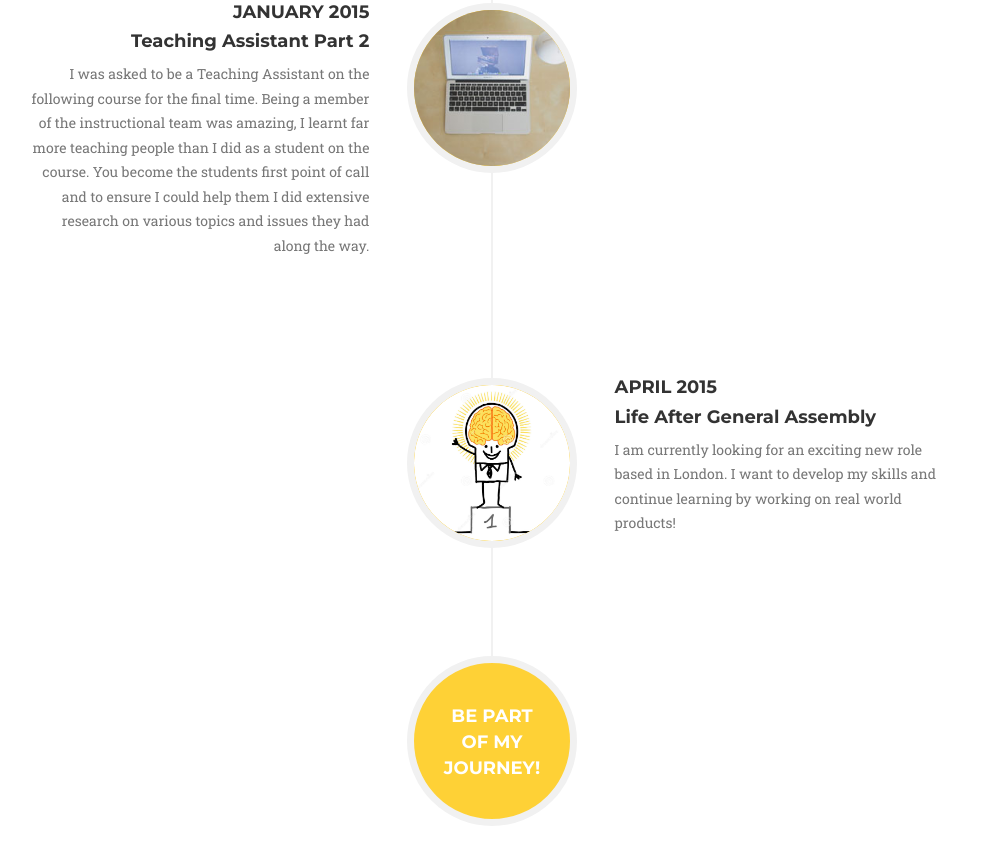
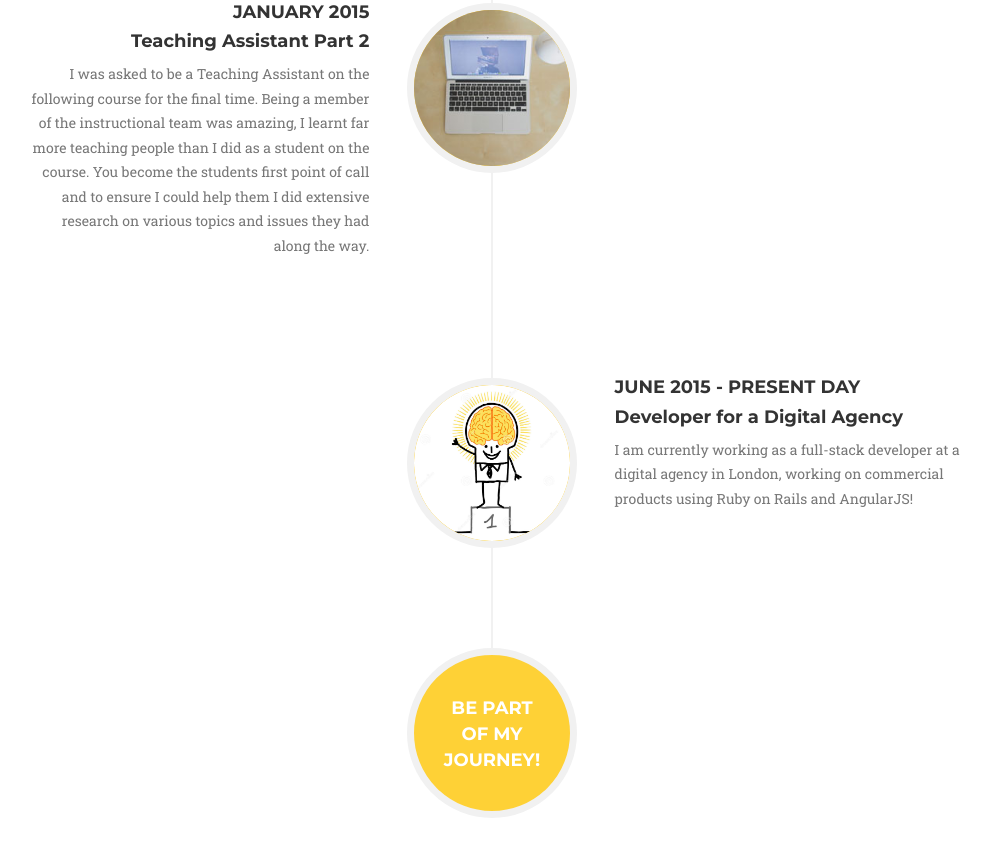
Before and after one commit to ThatTobMate/Basic-Portfolio, a plain HTML site: page index.html in a window 1280 px wide. Shown: the part 1750-2607 px from the top of the page, without its empty margins (148-1138 px from the left). Drawn offline with nearby package versions, Linux system fonts and the light colour scheme; a web font is replaced by a local one.

Commit message:
site changes

```diff
--- a/index.html
+++ b/index.html
@@ -126,7 +126,7 @@
             <div class="row">
                 <div class="col-lg-12 text-center">
                     <h2 class="section-heading">About</h2>
-                    <h3 class="section-subheading text-muted">Below is a short timeline of my journey as a developer so far.  I am really excited to get some commercial experience as a developer and work with a great team to help bring my skills forward and be a part of something that millions of people use. Links to my social media accounts can be found at the bottom of the page. To download my CV click <strong><a href="res/MyCV.pdf" download="Tobias Hale CV">here</a></strong>.</h3>
+                    <h3 class="section-subheading text-muted">Below is a short timeline of my journey as a developer so far.  I am really excited to get some commercial experience as a developer and work with a great team to help bring my skills forward and be a part of something that millions of people use. Links to my social media accounts can be found at the bottom of the page. To download my CV click <strong><a href="res/CV.pdf" download="Tobias Hale CV">here</a></strong>.</h3>
                 </div>
             </div>
             <div class="row">
@@ -180,11 +180,11 @@
                             </div>
                             <div class="timeline-panel">
                                 <div class="timeline-heading">
-                                    <h4>April 2015</h4>
-                                    <h4 class="subheading">Life After General Assembly</h4>
+                                    <h4>June 2015 - Present Day</h4>
+                                    <h4 class="subheading">Developer for a Digital Agency </h4>
                                 </div>
                                 <div class="timeline-body">
-                                    <p class="text-muted">I am currently looking for an exciting new role based in London. I want to develop my skills and continue learning by working on real world products!</p>
+                                    <p class="text-muted">I am currently working as a full-stack developer at a digital agency in London, working on commercial products using Ruby on Rails and AngularJS!</p>
                                 </div>
                             </div>
                         </li>
```
Also changed, not shown: 3 other files.
